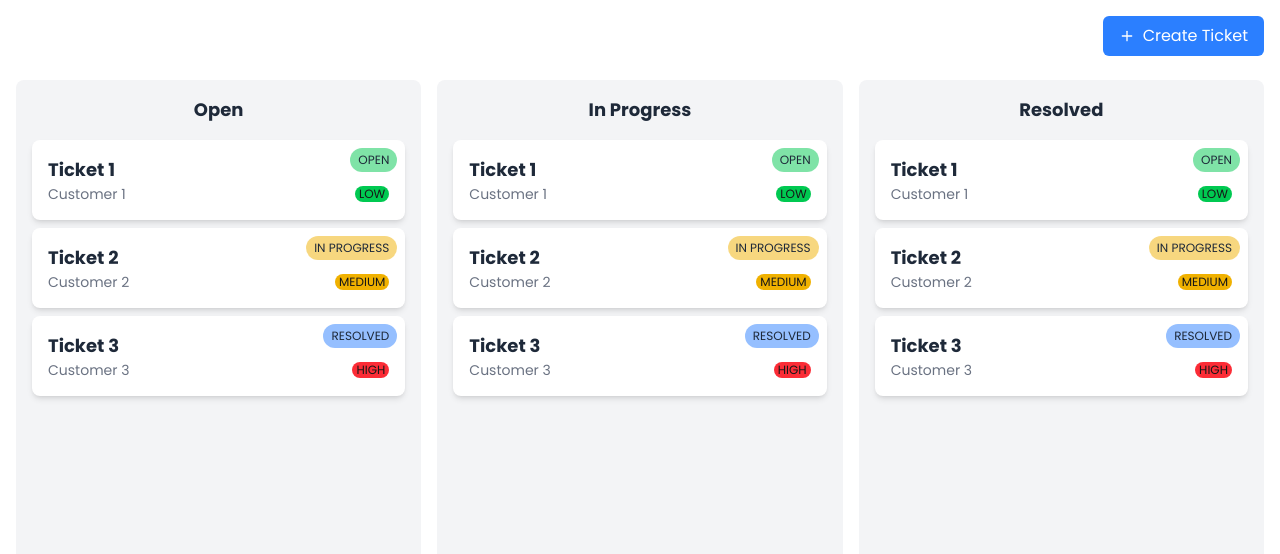
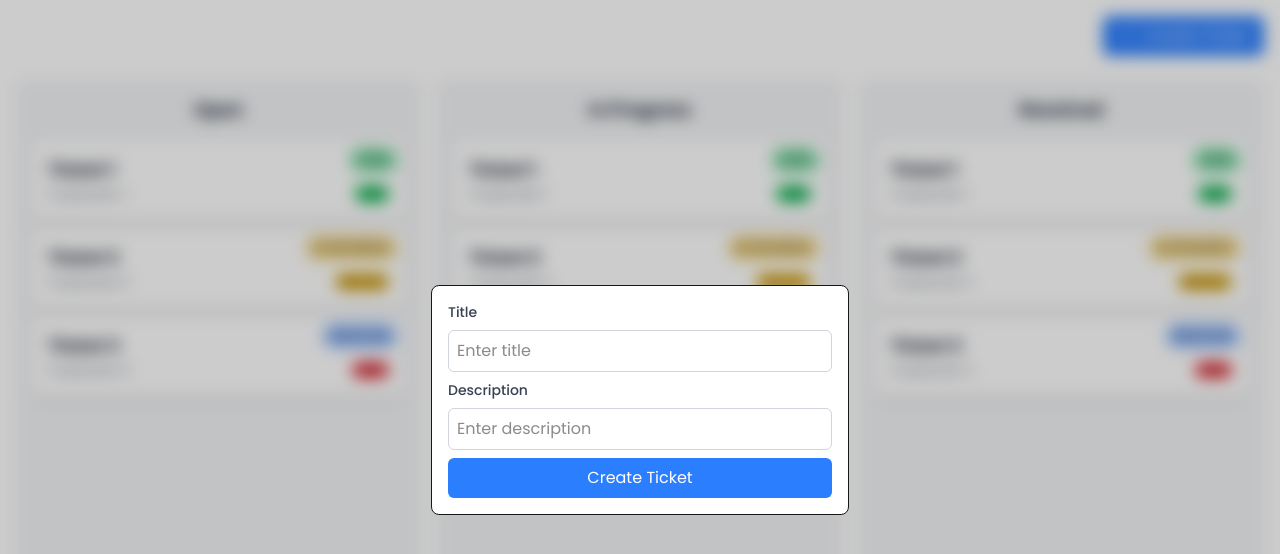
Before and after one commit to me-saeed/Client_LLM_Agent_Demo, a Next.js app in the folder frontend/: page /tickets in a window 1280 px wide. Both pictures are taken after a click on the button "Create Ticket". Shown: the top 554 px of the page. Built offline with nearby package versions, Linux system fonts and the light colour scheme.

Commit message:
add: form to create (only basic component)

```diff
--- a/frontend/app/globals.css
+++ b/frontend/app/globals.css
@@ -24,3 +24,7 @@ body {
   color: var(--foreground);
   font-family: var(--font-poppins);
 }
+
+button {
+  cursor: pointer !important;
+}
--- a/frontend/package.json
+++ b/frontend/package.json
@@ -9,6 +9,7 @@
     "lint": "eslint"
   },
   "dependencies": {
+    "@headlessui/react": "^2.2.10",
     "clsx": "^2.1.1",
     "lucide-react": "^1.23.0",
     "next": "16.2.10",
--- a/frontend/src/component/_basic/button/index.tsx
+++ b/frontend/src/component/_basic/button/index.tsx
@@ -15,7 +15,7 @@ const Button: React.FC<ButtonProps> = ({ type = "submit", disabled = false, onCl
       type={type}
       disabled={disabled}
       onClick={onClick}
-      className={clsx("bg-blue-500 text-white px-4 py-2 rounded-md flex items-center gap-2", className)}
+      className={clsx("bg-blue-500 text-white px-4 py-2 rounded-md flex items-center gap-2 justify-center", className)}
     >
       {children}
     </button>
--- a/frontend/src/component/_basic/input/index.tsx
+++ b/frontend/src/component/_basic/input/index.tsx
@@ -1,6 +1,9 @@
 import React from 'react'
+import clsx from 'clsx'
 
 type TextInputProps = {
+  label?: string
+  name: string
   type?: React.HTMLInputTypeAttribute
   placeholder?: string
   value?: string
@@ -8,9 +11,19 @@ type TextInputProps = {
   className?: string
 }
 
-const TextInput: React.FC<TextInputProps> = ({ type = "text", placeholder, value, onChange, className = "" }) => {
+const TextInput: React.FC<TextInputProps> = ({ label, name, type = "text", placeholder, value, onChange, className = "" }) => {
   return (
-    <input type={type} placeholder={placeholder} value={value} onChange={onChange} className={className} />
+    <div className="flex flex-col gap-2">
+      {!!label && <label htmlFor={`input-${name}`} className='text-sm font-medium text-gray-700'>{label}</label>}
+      <input
+        id={`input-${name}`}
+        type={type}
+        placeholder={placeholder}
+        value={value}
+        onChange={onChange}
+        className={clsx("w-full p-2 rounded-md border border-gray-300 focus:outline-none focus:ring-2 focus:ring-blue-500", className)}
+      />
+    </div>
   )
 }
 
--- a/frontend/src/component/_pages/tickets/_modules/createTicketForm/index.tsx
+++ /dev/null
@@ -1,18 +0,0 @@
-import React from 'react'
-
-const CreateTicketForm = () => {
-  return (
-    <form className="flex flex-col gap-2">
-      <div className="flex flex-col gap-2">
-        <label htmlFor="title">Title</label>
-        <input type="text" id="title" name="title" />
-      </div>
-      <div className="flex flex-col gap-2">
-        <label htmlFor="description">Description</label>
-        <textarea id="description" name="description" />
-      </div>
-    </form>
-  )
-}
-
-export default CreateTicketForm
--- /dev/null
+++ b/frontend/src/component/_pages/tickets/_modules/ticketBoardHeader/createTicketForm/index.tsx
@@ -0,0 +1,36 @@
+import React from 'react'
+import { Dialog, DialogPanel } from '@headlessui/react'
+import TextInput from '@/src/component/_basic/input'
+import Button from '@/src/component/_basic/button'
+
+type CreateTicketFormProps = {
+  isOpen: boolean
+  setIsOpen: (isOpen: boolean) => void
+}
+
+const CreateTicketForm: React.FC<CreateTicketFormProps> = ({ isOpen, setIsOpen }) => {
+  return (
+    <Dialog open={isOpen} onClose={() => setIsOpen(false)} className="relative z-50">
+      <div className="fixed inset-0 flex w-screen items-center justify-center p-4 bg-black/20 backdrop-blur-sm">
+        <DialogPanel className="max-w-lg space-y-4 border bg-white p-4 rounded-lg">
+          <form className="flex flex-col gap-2 min-w-sm">
+            <TextInput
+              name="title"
+              label="Title"
+              placeholder="Enter title"
+            />
+            <TextInput
+              label="Description"
+              name="description"
+              placeholder="Enter description"
+              type="textarea"
+            />
+            <Button type="submit">Create Ticket</Button>
+          </form>
+        </DialogPanel>
+      </div>
+    </Dialog>
+  )
+}
+
+export default CreateTicketForm
--- /dev/null
+++ b/frontend/src/component/_pages/tickets/_modules/ticketBoardHeader/index.tsx
@@ -0,0 +1,24 @@
+"use client"
+import React, { useState } from 'react'
+import Button from '@/src/component/_basic/button'
+import { Plus } from 'lucide-react'
+import CreateTicketForm from './createTicketForm'
+
+const TicketBoardHeader: React.FC = () => {
+  const [isOpenCreateForm, setIsOpenCreateForm] = useState(false)
+
+  return (
+    <div className="text-center pt-4 relative container mx-auto">
+      <h1 className="text-white text-2xl font-bold">AUREXILLION Ticket Board</h1>
+      <div className="absolute top-4 right-4">
+        <Button onClick={() => setIsOpenCreateForm(true)}>
+          <Plus className="w-4 h-4" />
+          Create Ticket
+        </Button>
+        <CreateTicketForm isOpen={isOpenCreateForm} setIsOpen={setIsOpenCreateForm} />
+      </div>
+    </div>
+  )
+}
+
+export default TicketBoardHeader
--- a/frontend/src/component/_pages/tickets/_modules/ticketItem/index.tsx
+++ b/frontend/src/component/_pages/tickets/_modules/ticketItem/index.tsx
@@ -7,7 +7,7 @@ type TicketItemProps = {
 
 const TicketItem: React.FC<TicketItemProps> = ({ ticket }) => {
   return (
-    <div className="bg-white p-4 rounded-lg shadow-md relative">
+    <div className="bg-white p-4 rounded-lg shadow-md relative cursor-pointer">
       <div className={clsx(" absolute top-2 right-2 w-fit py-1 px-2 text-xs rounded-full capitalize text-gray-800",
         {
           ["bg-green-500/50"]: ticket.status === "OPEN",
--- a/frontend/src/component/_pages/tickets/index.tsx
+++ b/frontend/src/component/_pages/tickets/index.tsx
@@ -1,19 +1,10 @@
-import Button from "../../_basic/button";
 import TicketColumn from "./_modules/ticketColumn";
-import { Plus } from "lucide-react";
+import TicketBoardHeader from "./_modules/ticketBoardHeader";
 
 export default function TicketBoard() {
   return (
     <>
-      <div className="text-center pt-4 relative container mx-auto">
-        <h1 className="text-white text-2xl font-bold">AUREXILLION Ticket Board</h1>
-        <div className="absolute top-4 right-4">
-          <Button >
-            <Plus className="w-4 h-4" />
-            Create Ticket
-          </Button>
-        </div>
-      </div>
+      <TicketBoardHeader />
       <div className="container mx-auto px-4 py-8 h-full">
         <main className="grid grid-cols-1 lg:grid-cols-3 gap-4 h-full">
           <TicketColumn title="Open" status="OPEN" />
```
Also changed, not shown: 1 other file (tests, documents, lock files or other folders).
